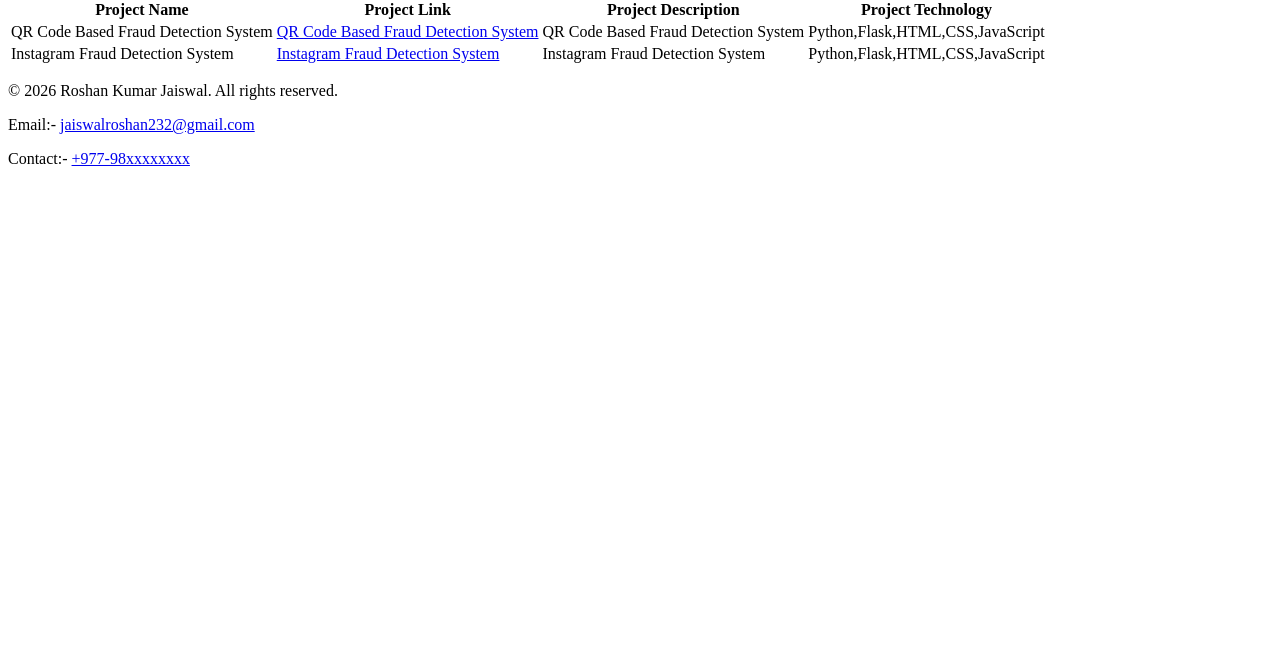
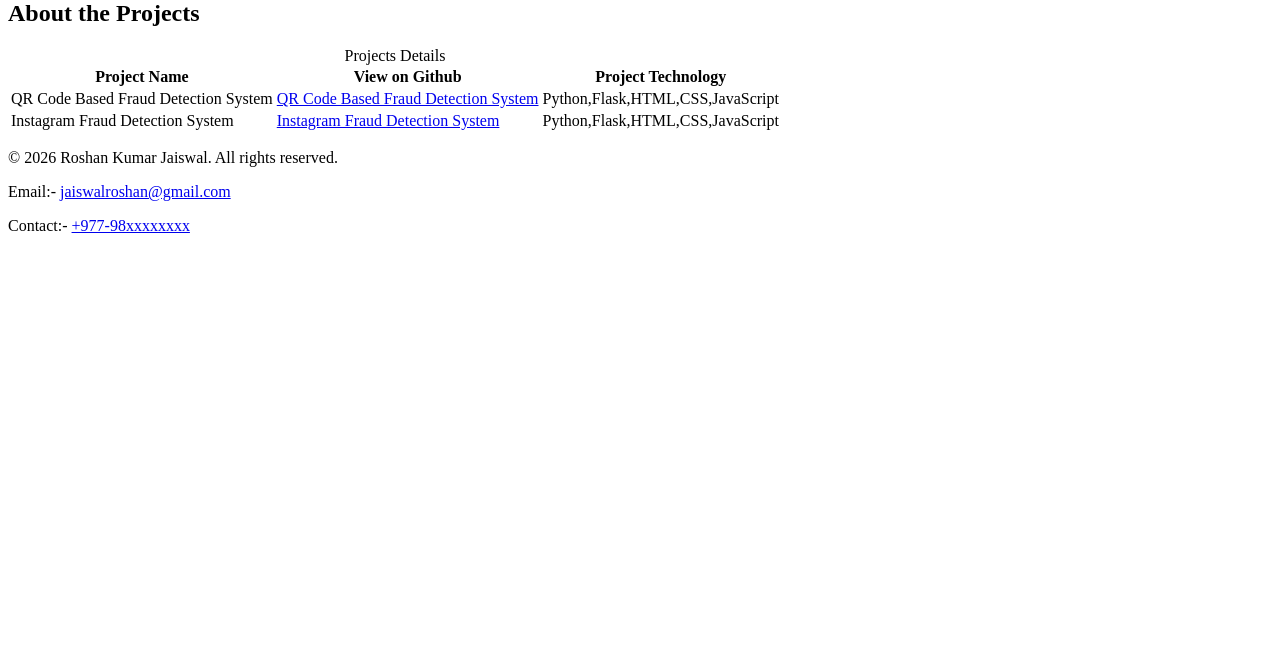
Before and after one commit to Roshanjaiswal4444/WEBDEV-LEARNING, a plain HTML site: page Projects.html in a window 1280 px wide. Shown: the part 150-800 px from the top of the page. Drawn offline with Linux system fonts and the light colour scheme.

Commit message:
Fix email link and table captio

```diff
--- a/Projects.html
+++ b/Projects.html
@@ -20,13 +20,13 @@
     </header>
     <main>
         <section>
+            <h2>About the Projects</h2>
             <table>
                 <caption>Projects Details</caption>
                 <thead>
                     <tr>
                         <th scope="col">Project Name</th>
-                        <th scope="col">Project Link</th>
-                        <th scope="col">Project Description</th>
+                        <th scope="col">View on Github</th>
                         <th scope="col">Project Technology</th>
                     </tr>
                 </thead>
@@ -35,14 +35,14 @@
                         <td>QR Code Based Fraud Detection System</td>
                         <td><a href="https://github.com/Roshanjaiswal4444/QR-code-based-fraud-detection-system"
                                 target="_blank" rel="noopener noreferrer">QR Code Based Fraud Detection System</a></td>
-                        <td>QR Code Based Fraud Detection System</td>
+
                         <td>Python,Flask,HTML,CSS,JavaScript</td>
                     </tr>
                     <tr>
                         <td>Instagram Fraud Detection System</td>
                         <td><a href="https://github.com/Roshanjaiswal4444/Instagram-code" target="_blank"
                                 rel="noopener noreferrer">Instagram Fraud Detection System</a></td>
-                        <td>Instagram Fraud Detection System</td>
+
                         <td>Python,Flask,HTML,CSS,JavaScript</td>
                     </tr>
                 </tbody>
@@ -52,7 +52,7 @@
     <footer>
         <p>&copy; 2026 Roshan Kumar Jaiswal. All rights reserved.</p>
         <p>Email:-
-            <a href="mailto:jaiswalroshan@gmail.com">jaiswalroshan232@gmail.com</a>
+            <a href="mailto:jaiswalroshan@gmail.com">jaiswalroshan@gmail.com</a>
         </p>
         <p>Contact:- <a href="tel:+977-98xxxxxxxx">+977-98xxxxxxxx</a> </p>
     </footer>
```
Also changed, not shown: Education.html (+5 -4 lines), Experience.html (+3 -2 lines), index.html (+1 -1 lines).
